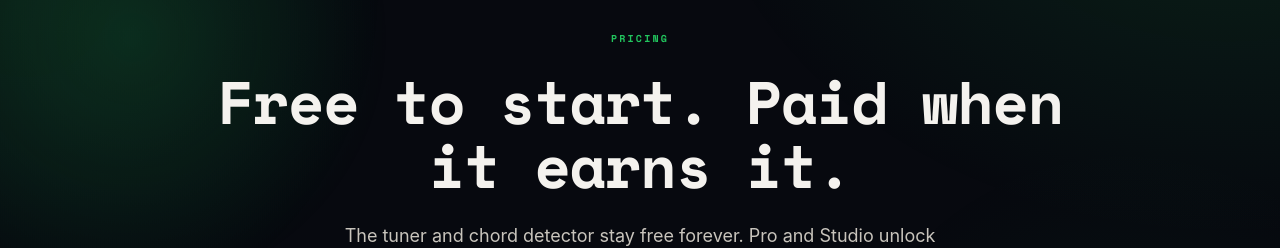
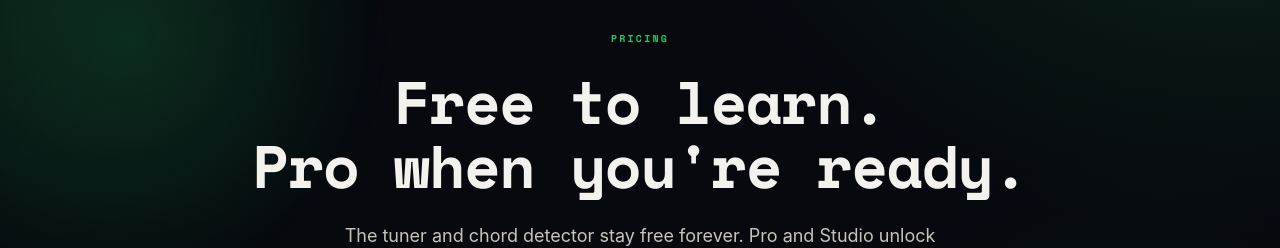
Before and after one commit to vinay-batra/lark, a Next.js app: page /pricing in a window 1280 px wide. Shown: the part 153-401 px from the top of the page. Built offline with nearby package versions, Linux system fonts and the light colour scheme; no server answers.

Commit message:
pricing: clearer hero heading

```diff
--- a/app/(marketing)/pricing/page.tsx
+++ b/app/(marketing)/pricing/page.tsx
@@ -109,7 +109,7 @@ export default function PricingPage() {
               marginBottom: 24,
             }}
           >
-            Free to start. Paid when it earns it.
+            Free to learn.<br />Pro when you're ready.
           </motion.h1>
           <motion.p
             initial={{ opacity: 0, y: 10 }}
```
